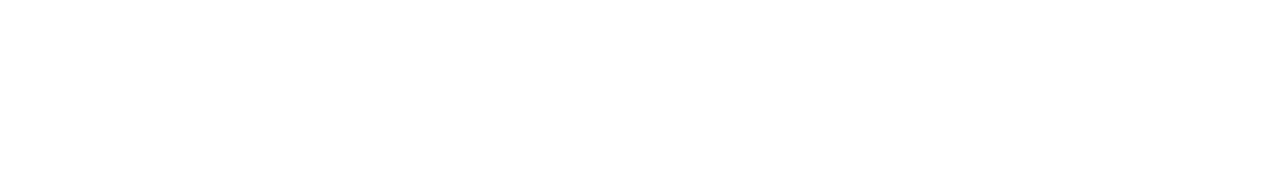
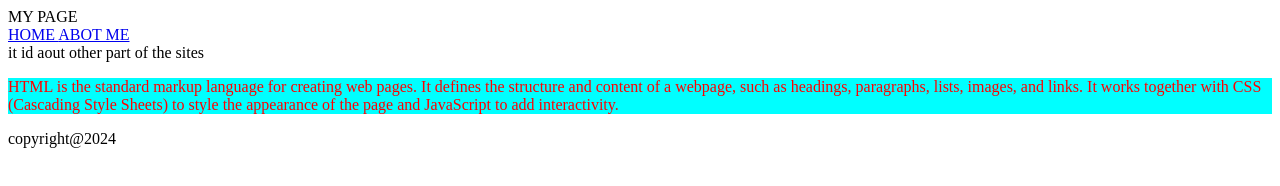
Before and after one commit to Ranjith3002/Ranjith3002.github.io, a plain HTML site: page index.html in a window 1280 px wide. Drawn offline with Linux system fonts and the light colour scheme.

Commit message:
added main code

```diff
--- a/index.html
+++ b/index.html
@@ -1,11 +1,31 @@
 <!DOCTYPE html>
 <html lang="en">
 <head>
+    <tittle> MY PAGE </tittle>
     <meta charset="UTF-8">
     <meta name="viewport" content="width=device-width, initial-scale=1.0">
-    <title>Document</title>
+    <meta name="description" content="a wep page about my self">
+    <meta name="key words" content="profile,,cct,tele,cell">
+   <meta http-equiv="content secutiy policy" content="default, self">
+   <meta name="robots" content="no index, no follow">
+   <meta property="og:title" content="My Awesome Website">
+<meta property="og:description" content="A website about me and my education">
+<meta property="og:image" content="rk.jpg">
 </head>
 <body>
-
+    <header>
+            <a href="http://www.google.com" acesskey="h"> HOME </a>
+           <a ac href="https://github.com/Ranjith3002" inert> ABOT ME </a>
+        </header>
+        <article>
+            <a> it id aout other part of the sites </a>
+        </article>
+            <main style="background-color: aqua;">
+<p title="html definition" id="p1"  contenteditable="true" style="color: red;" >HTML is the standard markup language for creating web pages. It defines the structure and content of a webpage, such as headings, paragraphs, lists, images, and links. It works together with CSS (Cascading Style Sheets) to style the appearance of the page and JavaScript to add interactivity.</p>
+<p hidden>  jbhwbvbisfn8qyefokdkfn9pdrh[vbqet</p>
+            </main>
+            <footer>
+                <a>copyright@2024</a>
+            </footer>
 </body>
 </html>
```
